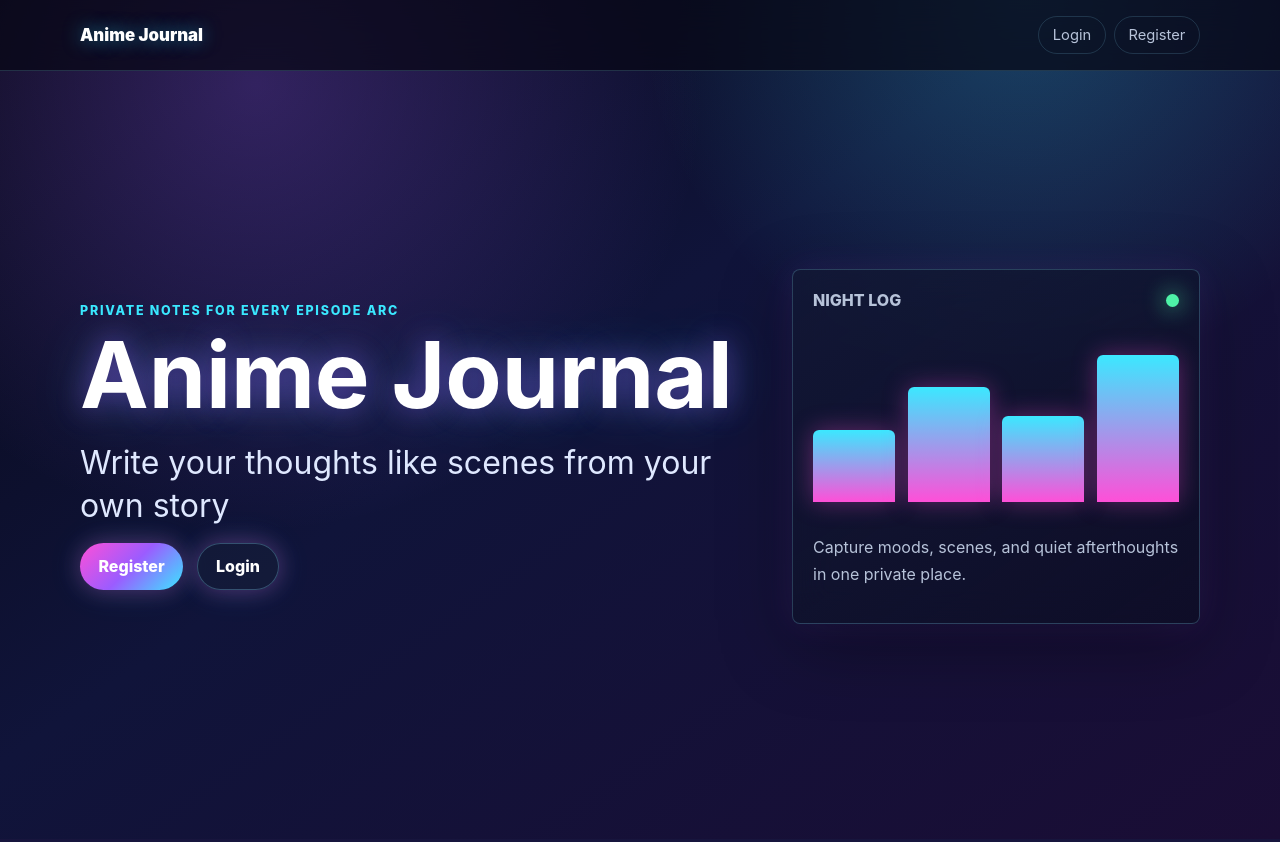
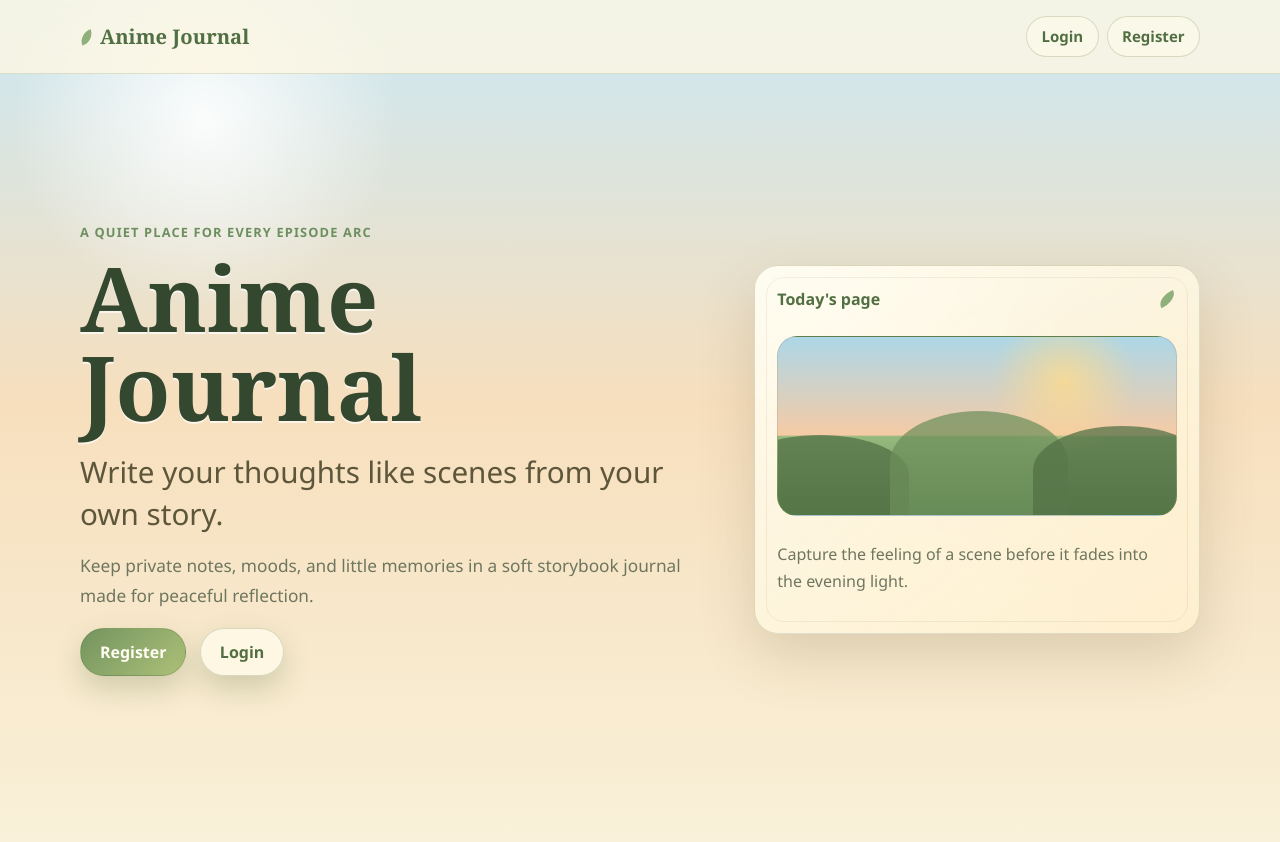
Before and after one commit to maramharshithreddy/anime-journal-flask, a Flask app: page / in a window 1280 px wide. Before the commit the page ends 665 px from the top, so only its background shows below. Run offline with Flask 3, Linux system fonts and the light colour scheme.

Commit message:
Redesign UI with cozy storybook anime style

```diff
--- a/static/script.js
+++ b/static/script.js
@@ -14,7 +14,7 @@ document.addEventListener("DOMContentLoaded", () => {
 
     document.querySelectorAll("[data-confirm-delete]").forEach((button) => {
         button.addEventListener("click", (event) => {
-            const confirmed = window.confirm("Delete this journal entry?");
+            const confirmed = window.confirm("Delete this journal page?");
             if (!confirmed) {
                 event.preventDefault();
             }
--- a/static/style.css
+++ b/static/style.css
@@ -1,20 +1,24 @@
 :root {
-    color-scheme: dark;
-    font-family: Inter, ui-sans-serif, system-ui, -apple-system, BlinkMacSystemFont, "Segoe UI", sans-serif;
-    --bg: #070816;
-    --text: #f7fbff;
-    --muted: #b7c3d9;
-    --panel: rgba(14, 18, 38, 0.72);
-    --panel-strong: rgba(18, 24, 52, 0.86);
-    --border: rgba(139, 225, 255, 0.22);
-    --cyan: #3be8ff;
-    --blue: #5975ff;
-    --purple: #9b5cff;
-    --pink: #ff4fd8;
-    --danger: #ff4e6d;
-    --success: #4ef2a7;
-    background: var(--bg);
-    color: var(--text);
+    color-scheme: light;
+    font-family: "Segoe UI", "Trebuchet MS", Georgia, sans-serif;
+    --sky: #b8dced;
+    --sky-deep: #84bfd8;
+    --cream: #fff7e6;
+    --paper: rgba(255, 250, 232, 0.88);
+    --paper-strong: rgba(255, 248, 224, 0.96);
+    --ink: #354232;
+    --muted: #6e765f;
+    --sage: #8fb07a;
+    --moss: #526f43;
+    --fern: #6d8f5f;
+    --gold: #d2a94c;
+    --peach: #efb083;
+    --rose: #d9908f;
+    --wood: #8b613d;
+    --line: rgba(87, 104, 64, 0.2);
+    --shadow: 0 22px 55px rgba(96, 78, 46, 0.18);
+    background: var(--cream);
+    color: var(--ink);
 }
 
 * {
@@ -30,77 +34,135 @@ body {
     margin: 0;
     overflow-x: hidden;
     background:
-        radial-gradient(circle at 20% 10%, rgba(155, 92, 255, 0.28), transparent 28rem),
-        radial-gradient(circle at 80% 0%, rgba(59, 232, 255, 0.22), transparent 24rem),
-        linear-gradient(145deg, #070816 0%, #10143a 44%, #1a0d35 100%);
+        radial-gradient(circle at 16% 14%, rgba(255, 255, 255, 0.9), transparent 12rem),
+        linear-gradient(180deg, #cbe8f4 0%, #f7dfbd 48%, #f9f1d9 100%);
 }
 
 body::before {
     position: fixed;
     inset: 0;
-    z-index: -3;
+    z-index: -4;
     content: "";
     background-image:
-        linear-gradient(rgba(255, 255, 255, 0.035) 1px, transparent 1px),
-        linear-gradient(90deg, rgba(255, 255, 255, 0.035) 1px, transparent 1px);
-    background-size: 64px 64px;
-    mask-image: linear-gradient(to bottom, rgba(0, 0, 0, 0.9), transparent 72%);
+        linear-gradient(rgba(255, 255, 255, 0.18) 1px, transparent 1px),
+        linear-gradient(90deg, rgba(255, 255, 255, 0.13) 1px, transparent 1px);
+    background-size: 42px 42px;
+    opacity: 0.45;
+    mask-image: linear-gradient(to bottom, rgba(0, 0, 0, 0.55), transparent 70%);
 }
 
 a {
     color: inherit;
 }
 
-.city-glow {
+.storybook-backdrop {
     position: fixed;
     inset: 0;
-    z-index: -2;
+    z-index: -3;
     pointer-events: none;
     overflow: hidden;
 }
 
-.glow {
+.cloud,
+.sun-wash,
+.hill,
+.leaf,
+.sparkle {
     position: absolute;
-    width: 28rem;
-    height: 28rem;
-    border-radius: 999px;
-    filter: blur(24px);
-    opacity: 0.28;
+    display: block;
 }
 
-.glow-cyan {
-    right: -8rem;
-    top: 8rem;
-    background: var(--cyan);
+.cloud {
+    width: 18rem;
+    height: 5.5rem;
+    border-radius: 999px;
+    background: rgba(255, 255, 255, 0.64);
+    filter: blur(1px);
+    box-shadow: 4rem 0.8rem 0 rgba(255, 255, 255, 0.42), 8rem -0.4rem 0 rgba(255, 255, 255, 0.34);
 }
 
-.glow-pink {
-    left: -10rem;
-    bottom: 2rem;
-    background: var(--pink);
+.cloud-one {
+    top: 6rem;
+    left: -3rem;
 }
 
-.skyline {
-    position: absolute;
-    right: 0;
-    bottom: 0;
-    left: 0;
-    height: 28vh;
-    opacity: 0.5;
-    background:
-        linear-gradient(to top, rgba(5, 7, 18, 0.96), rgba(5, 7, 18, 0.1)),
-        repeating-linear-gradient(90deg, transparent 0 34px, rgba(59, 232, 255, 0.22) 34px 36px, transparent 36px 72px),
-        linear-gradient(90deg, #060711 0 8%, transparent 8% 11%, #060711 11% 19%, transparent 19% 23%, #060711 23% 36%, transparent 36% 41%, #060711 41% 53%, transparent 53% 58%, #060711 58% 71%, transparent 71% 76%, #060711 76% 100%);
-    clip-path: polygon(0 42%, 5% 42%, 5% 28%, 12% 28%, 12% 50%, 20% 50%, 20% 20%, 29% 20%, 29% 45%, 37% 45%, 37% 32%, 48% 32%, 48% 55%, 58% 55%, 58% 18%, 67% 18%, 67% 44%, 78% 44%, 78% 26%, 88% 26%, 88% 52%, 100% 52%, 100% 100%, 0 100%);
+.cloud-two {
+    top: 11rem;
+    right: 6rem;
+    transform: scale(0.78);
+}
+
+.sun-wash {
+    top: 4rem;
+    right: 12%;
+    width: 18rem;
+    height: 18rem;
+    border-radius: 999px;
+    background: radial-gradient(circle, rgba(255, 218, 139, 0.55), transparent 68%);
+}
+
+.hill {
+    right: -8vw;
+    bottom: -7rem;
+    left: -8vw;
+    height: 36vh;
+    border-radius: 50% 50% 0 0 / 62% 62% 0 0;
+}
+
+.hill-back {
+    bottom: -3rem;
+    background: linear-gradient(180deg, rgba(151, 178, 122, 0.86), rgba(105, 137, 91, 0.86));
+}
+
+.hill-front {
+    bottom: -9rem;
+    background: linear-gradient(180deg, rgba(105, 139, 86, 0.92), rgba(74, 103, 62, 0.96));
+}
+
+.leaf {
+    width: 4.5rem;
+    height: 2.2rem;
+    border-radius: 100% 0 100% 0;
+    background: rgba(111, 143, 90, 0.22);
+}
+
+.leaf-one {
+    top: 22rem;
+    left: 7%;
+    transform: rotate(-22deg);
+}
+
+.leaf-two {
+    right: 10%;
+    bottom: 18rem;
+    transform: rotate(30deg) scale(1.2);
+}
+
+.sparkle {
+    width: 0.58rem;
+    height: 0.58rem;
+    border-radius: 999px;
+    background: #f7d982;
+    box-shadow: 0 0 22px rgba(247, 217, 130, 0.72);
+}
+
+.sparkle-one {
+    top: 18rem;
+    right: 18%;
+}
+
+.sparkle-two {
+    top: 29rem;
+    left: 16%;
 }
 
 .site-header {
     position: sticky;
     top: 0;
     z-index: 10;
-    border-bottom: 1px solid rgba(139, 225, 255, 0.18);
-    background: rgba(7, 8, 22, 0.72);
-    backdrop-filter: blur(18px);
+    border-bottom: 1px solid rgba(119, 143, 86, 0.22);
+    background: rgba(255, 248, 226, 0.76);
+    backdrop-filter: blur(16px);
 }
 
 .nav {
@@ -114,11 +176,22 @@ a {
 }
 
 .brand {
-    color: #ffffff;
-    font-size: 1.05rem;
-    font-weight: 900;
+    color: var(--moss);
+    font-family: Georgia, "Times New Roman", serif;
+    font-size: 1.26rem;
+    font-weight: 800;
     text-decoration: none;
-    text-shadow: 0 0 18px rgba(59, 232, 255, 0.5);
+}
+
+.brand::before {
+    content: "";
+    display: inline-block;
+    width: 0.8rem;
+    height: 0.8rem;
+    margin-right: 0.45rem;
+    border-radius: 100% 0 100% 0;
+    background: var(--sage);
+    transform: rotate(-18deg);
 }
 
 .nav-links {
@@ -129,20 +202,21 @@ a {
 }
 
 .nav-links a {
-    border: 1px solid rgba(139, 225, 255, 0.16);
+    border: 1px solid rgba(112, 136, 82, 0.26);
     border-radius: 999px;
-    padding: 0.55rem 0.85rem;
-    color: var(--muted);
-    font-size: 0.92rem;
+    padding: 0.58rem 0.9rem;
+    color: var(--moss);
+    font-size: 0.94rem;
+    font-weight: 700;
     text-decoration: none;
-    transition: border-color 160ms ease, color 160ms ease, box-shadow 160ms ease, transform 160ms ease;
+    background: rgba(255, 250, 235, 0.58);
+    transition: background 180ms ease, box-shadow 180ms ease, transform 180ms ease;
 }
 
 .nav-links a:hover,
 .nav-links a:focus-visible {
-    border-color: rgba(59, 232, 255, 0.72);
-    color: #ffffff;
-    box-shadow: 0 0 20px rgba(59, 232, 255, 0.22);
+    background: rgba(255, 247, 220, 0.96);
+    box-shadow: 0 10px 24px rgba(114, 93, 52, 0.14);
     transform: translateY(-1px);
 }
 
@@ -152,26 +226,38 @@ a {
     padding: 4rem 0 5rem;
 }
 
-.glass-card {
-    border: 1px solid var(--border);
-    border-radius: 8px;
-    background: linear-gradient(145deg, rgba(18, 24, 52, 0.78), rgba(10, 13, 31, 0.62));
-    box-shadow: 0 20px 70px rgba(0, 0, 0, 0.35), 0 0 34px rgba(155, 92, 255, 0.14);
-    backdrop-filter: blur(18px);
+.paper-card {
+    position: relative;
+    border: 1px solid var(--line);
+    border-radius: 24px;
+    background:
+        linear-gradient(145deg, rgba(255, 253, 241, 0.88), rgba(255, 241, 207, 0.78)),
+        radial-gradient(circle at 18% 10%, rgba(255, 255, 255, 0.82), transparent 14rem);
+    box-shadow: var(--shadow);
+    backdrop-filter: blur(10px);
+}
+
+.paper-card::before {
+    position: absolute;
+    inset: 0.7rem;
+    z-index: -1;
+    content: "";
+    border: 1px solid rgba(141, 112, 69, 0.1);
+    border-radius: 18px;
 }
 
 .eyebrow {
     margin: 0 0 0.75rem;
-    color: var(--cyan);
-    font-size: 0.78rem;
+    color: var(--fern);
+    font-size: 0.8rem;
     font-weight: 800;
-    letter-spacing: 0.14em;
+    letter-spacing: 0.09em;
     text-transform: uppercase;
 }
 
 .hero {
     display: grid;
-    grid-template-columns: minmax(0, 1.25fr) minmax(280px, 0.75fr);
+    grid-template-columns: minmax(0, 1.18fr) minmax(280px, 0.82fr);
     align-items: center;
     gap: 2rem;
     min-height: calc(100vh - 11rem);
@@ -182,18 +268,27 @@ a {
 .portal-card h1,
 .diary-console h1 {
     margin: 0;
-    color: #ffffff;
-    font-size: clamp(2.4rem, 8vw, 5.75rem);
-    line-height: 0.98;
-    text-shadow: 0 0 28px rgba(155, 92, 255, 0.45), 0 0 54px rgba(59, 232, 255, 0.28);
+    color: #34472f;
+    font-family: Georgia, "Times New Roman", serif;
+    font-size: clamp(2.6rem, 8vw, 5.6rem);
+    line-height: 1;
+    text-shadow: 0 2px 0 rgba(255, 255, 255, 0.68);
 }
 
 .hero-tagline {
     max-width: 720px;
-    margin: 1.25rem 0 0;
-    color: #dfe8ff;
-    font-size: clamp(1.25rem, 3vw, 2rem);
-    line-height: 1.35;
+    margin: 1.2rem 0 0;
+    color: #5d563b;
+    font-size: clamp(1.2rem, 3vw, 1.85rem);
+    line-height: 1.42;
+}
+
+.hero-description {
+    max-width: 620px;
+    margin: 1rem 0 0;
+    color: var(--muted);
+    font-size: 1.08rem;
+    line-height: 1.75;
 }
 
 .hero-actions,
@@ -204,8 +299,8 @@ a {
 }
 
 .hero-panel {
-    min-height: 300px;
-    padding: 1.25rem;
+    min-height: 330px;
+    padding: 1.4rem;
     overflow: hidden;
 }
 
@@ -219,48 +314,52 @@ a {
 
 .status-row {
     align-items: center;
-    color: var(--muted);
+    color: var(--moss);
     font-weight: 800;
-    text-transform: uppercase;
 }
 
-.pulse-dot {
-    width: 0.8rem;
-    height: 0.8rem;
-    border-radius: 999px;
-    background: var(--success);
-    box-shadow: 0 0 22px var(--success);
+.leaf-mark {
+    width: 1.15rem;
+    height: 0.72rem;
+    border-radius: 100% 0 100% 0;
+    background: var(--sage);
+    transform: rotate(-24deg);
 }
 
-.signal-bars {
-    display: grid;
-    align-items: end;
-    grid-template-columns: repeat(4, 1fr);
-    gap: 0.8rem;
-    height: 160px;
-    margin: 2rem 0;
+.painted-window {
+    position: relative;
+    height: 180px;
+    margin: 1.6rem 0;
+    overflow: hidden;
+    border: 1px solid rgba(121, 96, 58, 0.16);
+    border-radius: 20px;
+    background:
+        radial-gradient(circle at 72% 25%, rgba(255, 219, 139, 0.78), transparent 4.5rem),
+        linear-gradient(180deg, #add7e8 0%, #f5cba5 55%, #96b97e 56%, #5d854e 100%);
 }
 
-.signal-bars span {
-    border-radius: 6px 6px 0 0;
-    background: linear-gradient(to top, var(--pink), var(--cyan));
-    box-shadow: 0 0 24px rgba(255, 79, 216, 0.35);
+.painted-window span {
+    position: absolute;
+    bottom: 0;
+    width: 45%;
+    height: 45%;
+    border-radius: 60% 60% 0 0;
+    background: rgba(83, 113, 69, 0.74);
 }
 
-.signal-bars span:nth-child(1) {
-    height: 45%;
+.painted-window span:nth-child(1) {
+    left: -12%;
 }
 
-.signal-bars span:nth-child(2) {
-    height: 72%;
+.painted-window span:nth-child(2) {
+    left: 28%;
+    height: 58%;
+    background: rgba(109, 143, 91, 0.72);
 }
 
-.signal-bars span:nth-child(3) {
-    height: 54%;
-}
-
-.signal-bars span:nth-child(4) {
-    height: 92%;
+.painted-window span:nth-child(3) {
+    right: -9%;
+    height: 50%;
 }
 
 .hero-panel p,
@@ -270,43 +369,55 @@ a {
 .empty-state p,
 .entry-card p {
     color: var(--muted);
-    line-height: 1.65;
+    line-height: 1.68;
 }
 
 .button {
     display: inline-flex;
     align-items: center;
     justify-content: center;
-    min-height: 2.8rem;
-    border: 0;
+    min-height: 2.85rem;
+    border: 1px solid rgba(82, 111, 67, 0.22);
     border-radius: 999px;
     margin-top: 1rem;
-    padding: 0.78rem 1.15rem;
-    background: linear-gradient(135deg, var(--pink), var(--purple), var(--cyan));
-    color: #ffffff;
+    padding: 0.78rem 1.18rem;
+    background: linear-gradient(135deg, #73945f, #adc078);
+    color: #fffdf4;
     font: inherit;
     font-weight: 850;
     text-decoration: none;
     cursor: pointer;
-    box-shadow: 0 0 22px rgba(255, 79, 216, 0.26), 0 0 34px rgba(59, 232, 255, 0.16);
-    transition: box-shadow 160ms ease, transform 160ms ease, filter 160ms ease;
+    box-shadow: 0 12px 28px rgba(78, 104, 56, 0.24);
+    transition: box-shadow 180ms ease, transform 180ms ease, background 180ms ease;
 }
 
 .button:hover,
 .button:focus-visible {
     transform: translateY(-2px);
-    filter: saturate(1.18);
-    box-shadow: 0 0 28px rgba(255, 79, 216, 0.42), 0 0 46px rgba(59, 232, 255, 0.28);
+    background: linear-gradient(135deg, #638650, #c4a551);
+    box-shadow: 0 16px 32px rgba(86, 95, 55, 0.26);
 }
 
 .button-secondary {
-    border: 1px solid rgba(139, 225, 255, 0.28);
-    background: rgba(20, 28, 58, 0.75);
+    background: rgba(255, 250, 232, 0.82);
+    color: var(--moss);
+}
+
+.button-secondary:hover,
+.button-secondary:focus-visible {
+    background: #fff4d2;
 }
 
 .button-danger {
-    background: linear-gradient(135deg, #ff4e6d, #9b1b5c);
-    box-shadow: 0 0 22px rgba(255, 78, 109, 0.26);
+    background: rgba(215, 133, 119, 0.18);
+    color: #8a493d;
+    box-shadow: none;
+}
+
+.button-danger:hover,
+.button-danger:focus-visible {
+    background: rgba(215, 133, 119, 0.3);
+    box-shadow: 0 10px 24px rgba(123, 71, 54, 0.14);
 }
 
 .auth-shell {
--- a/templates/base.html
+++ b/templates/base.html
@@ -7,10 +7,16 @@
     <link rel="stylesheet" href="{{ url_for('static', filename='style.css') }}">
 </head>
 <body>
-    <div class="city-glow" aria-hidden="true">
-        <span class="glow glow-cyan"></span>
-        <span class="glow glow-pink"></span>
-        <span class="skyline"></span>
+    <div class="storybook-backdrop" aria-hidden="true">
+        <span class="cloud cloud-one"></span>
+        <span class="cloud cloud-two"></span>
+        <span class="sun-wash"></span>
+        <span class="hill hill-back"></span>
+        <span class="hill hill-front"></span>
+        <span class="leaf leaf-one"></span>
+        <span class="leaf leaf-two"></span>
+        <span class="sparkle sparkle-one"></span>
+        <span class="sparkle sparkle-two"></span>
     </div>
 
     <header class="site-header">
--- a/templates/index.html
+++ b/templates/index.html
@@ -5,9 +5,10 @@
 {% block content %}
 <section class="hero">
     <div class="hero-copy">
-        <p class="eyebrow">Private notes for every episode arc</p>
+        <p class="eyebrow">A quiet place for every episode arc</p>
         <h1>Anime Journal</h1>
-        <p class="hero-tagline">Write your thoughts like scenes from your own story</p>
+        <p class="hero-tagline">Write your thoughts like scenes from your own story.</p>
+        <p class="hero-description">Keep private notes, moods, and little memories in a soft storybook journal made for peaceful reflection.</p>
         <div class="hero-actions">
             {% if session.get("user_id") %}
                 <a class="button" href="{{ url_for('dashboard') }}">Open Dashboard</a>
@@ -18,18 +19,17 @@
             {% endif %}
         </div>
     </div>
-    <div class="hero-panel glass-card" aria-hidden="true">
+    <div class="hero-panel paper-card" aria-hidden="true">
         <div class="status-row">
-            <span>Night log</span>
-            <span class="pulse-dot"></span>
+            <span>Today's page</span>
+            <span class="leaf-mark"></span>
         </div>
-        <div class="signal-bars">
-            <span></span>
+        <div class="painted-window">
             <span></span>
             <span></span>
             <span></span>
         </div>
-        <p>Capture moods, scenes, and quiet afterthoughts in one private place.</p>
+        <p>Capture the feeling of a scene before it fades into the evening light.</p>
     </div>
 </section>
 {% endblock %}
--- a/templates/login.html
+++ b/templates/login.html
@@ -4,10 +4,10 @@
 
 {% block content %}
 <section class="auth-shell">
-    <form class="form portal-card glass-card" method="post">
-        <p class="eyebrow">Returning watcher</p>
+    <form class="form portal-card paper-card" method="post">
+        <p class="eyebrow">Welcome back</p>
         <h1>Login</h1>
-        <p>Step back into your private night log.</p>
+        <p>Return to your quiet journal beneath a painted sky.</p>
 
         <label for="username">Username</label>
         <input id="username" name="username" type="text" required>
--- a/templates/register.html
+++ b/templates/register.html
@@ -4,10 +4,10 @@
 
 {% block content %}
 <section class="auth-shell">
-    <form class="form portal-card glass-card" method="post">
-        <p class="eyebrow">Begin your archive</p>
+    <form class="form portal-card paper-card" method="post">
+        <p class="eyebrow">Begin your story</p>
         <h1>Register</h1>
-        <p>Create a private journal for your watch notes.</p>
+        <p>Create a private journal for watch notes, moods, and small magical details.</p>
 
         <label for="username">Username</label>
         <input id="username" name="username" type="text" required>
```
Also changed, not shown: other parts of static/style.css (+49 -37 lines), templates/dashboard.html (+5 -5 lines), templates/new_entry.html (+5 -5 lines).
